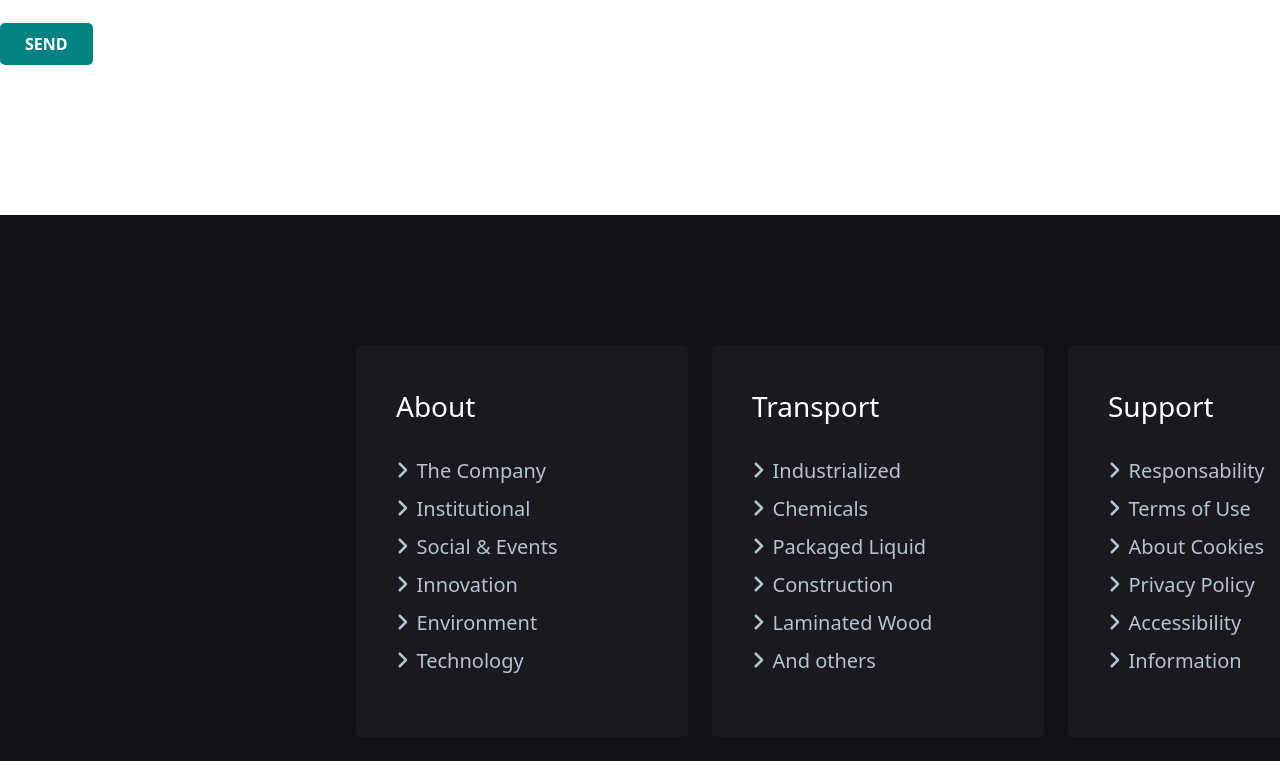
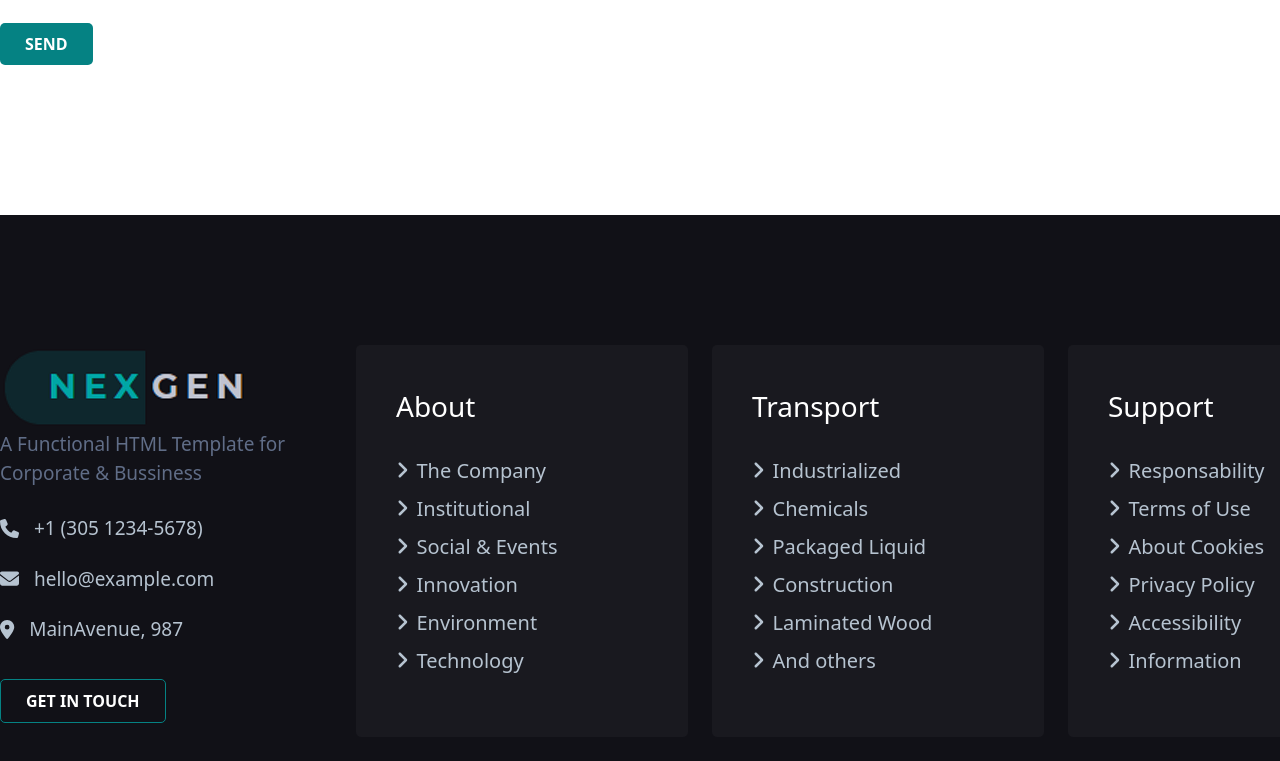
Before and after one commit to Gaki13/proj-html-vuejs, a Vue app: page / in a window 1280 px wide. Shown: the part 5892-6653 px from the top of the page. Built offline with nearby package versions, Linux system fonts and the light colour scheme.

Commit message:
aggiunta sezione footer top

```diff
--- a/src/components/BaseFooter/FooterTop.vue
+++ b/src/components/BaseFooter/FooterTop.vue
@@ -2,8 +2,24 @@
   <div class="footer-top">
     <div class="container-st">
       <div class="row">
-        <div class="col-3">
-
+        <div class="col-3 d-flex flex-column">
+          <img src="../../assets/img/logoimage.png" alt="Logo di Nex Gen">
+          <p class="lower-title">A Functional HTML Template for Corporate & Bussiness</p>
+          <div class="contact">
+            <span> <font-awesome-icon icon="fa-solid fa-phone" /></span>
+            +1 (305 1234-5678)
+          </div>
+          <div class="contact ">
+            <span><font-awesome-icon icon="fa-solid fa-envelope" /></span>
+            hello@example.com
+          </div>
+          <div class="contact ">
+            <span><font-awesome-icon icon="fa-solid fa-location-dot" /></span>
+            MainAvenue, 987
+          </div>
+          <div class="mt-4">
+            <button class="secondary-button">GET IN TOUCH</button>
+          </div>
         </div>
         <div class="col-3">
           <div class="card-box">
@@ -127,6 +143,16 @@ export default {
   .footer-top{
     background-color: #111117;
     padding: 8.125rem 0 10rem;
+
+    .contact{
+      font-size: 1.1875rem;
+      color: #b6c3d0;
+      margin: .6875rem 0;
+      span{
+        margin-right: .625rem;
+      }
+    }
+
     .card-box{
       a{
         color: #b6c3d0;
```
Also changed, not shown: src/assets/img/logoimage.png (added).
